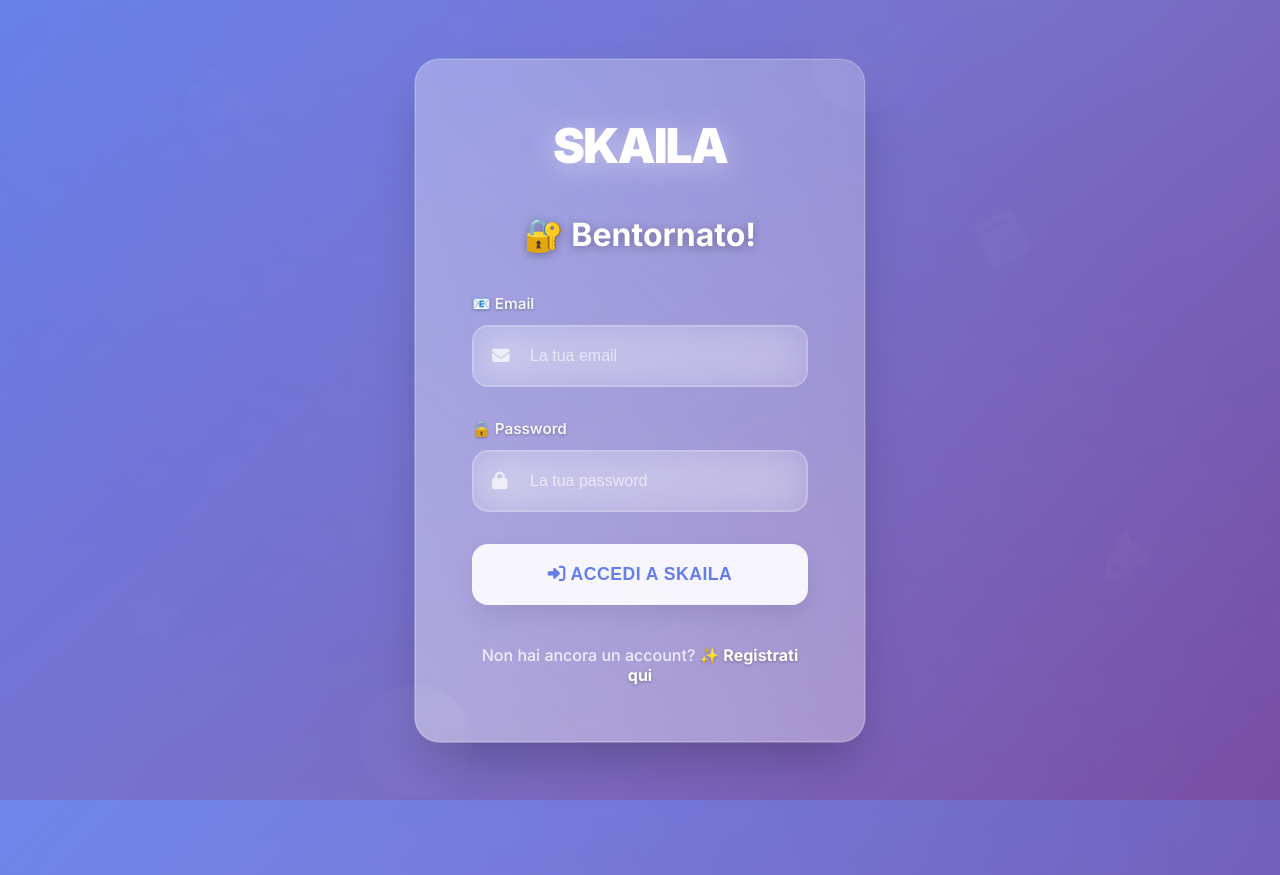
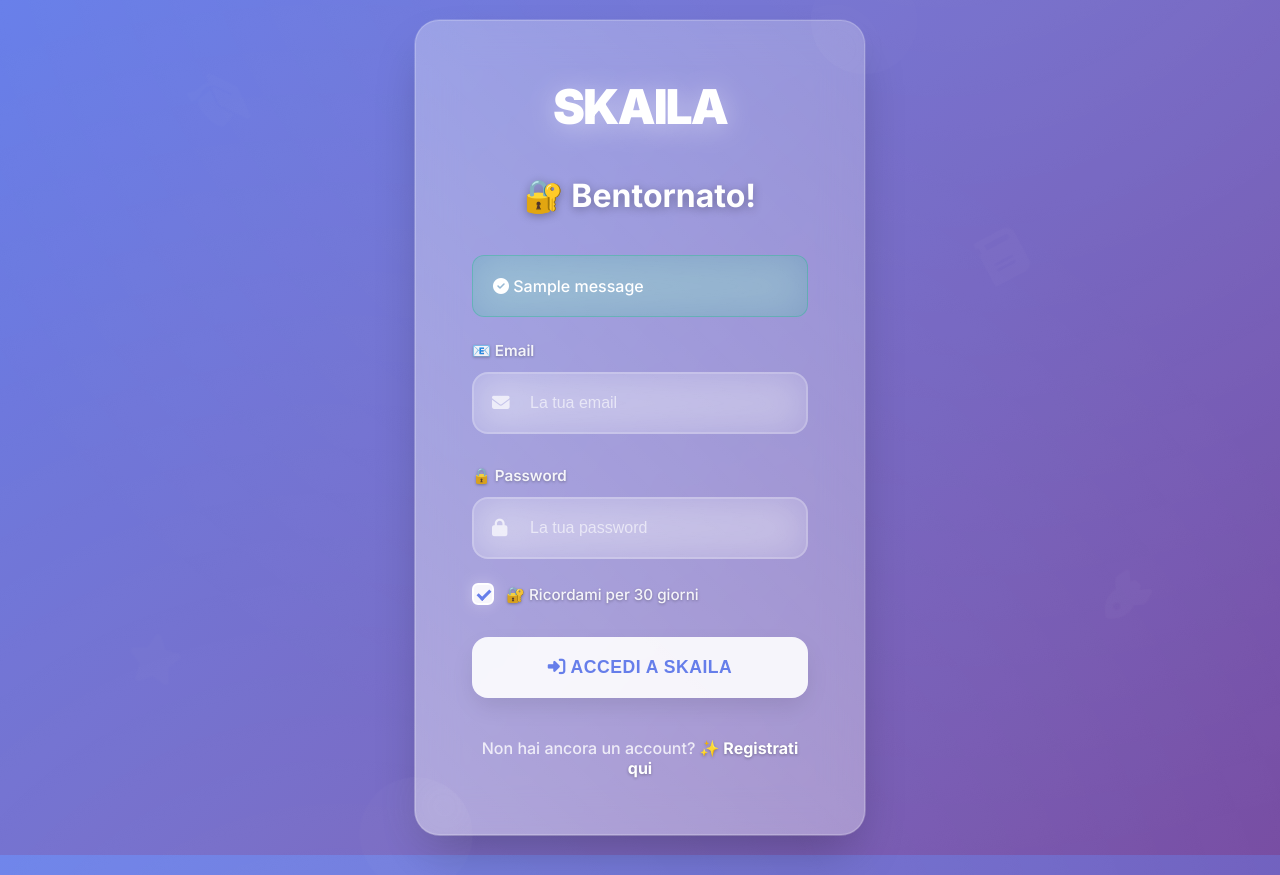
Before and after one commit to djsoulspotti-ops/Skajla, a Flask app: page /login in a window 1280 px wide; the page is wider, and only the part inside the window is pictured. Shown: the top 875 px of that part. Run offline with Flask 3, Linux system fonts and the light colour scheme; tables that the repository leaves empty hold one stand-in row (values such as "Sample post"); one stand-in notice (Sample message) is shown.

Commit message:
Improve login system with remember me and lockout protection
Add "remember me" functionality to sessions with configurable lifetimes (30 days if checked, 1 day otherwise) and implement account lockout protection after multiple failed login attempts.

Replit-Commit-Author: Agent
Replit-Commit-Session-Id: 1e1da9da-73c0-4b85-8375-d54c0e5aa000
Replit-Commit-Checkpoint-Type: intermediate_checkpoint
Replit-Commit-Screenshot-Url: https://storage.googleapis.com/screenshot-production-us-central1/e66c4a06-a7bb-4df3-8b1d-19060554ebd1/1e1da9da-73c0-4b85-8375-d54c0e5aa000/RnkDdPu

```diff
--- a/routes/auth_routes.py
+++ b/routes/auth_routes.py
@@ -20,8 +20,20 @@ def login():
     if request.method == 'POST':
         email = request.form.get('email', '').strip()
         password = request.form.get('password', '')
+        remember_me = request.form.get('remember_me') == 'on'
 
-        print(f"🔐 Login attempt: {email}")
+        print(f"🔐 Login attempt: {email} (Remember: {remember_me})")
+
+        # Verifica lockout
+        if auth_service.is_locked_out(email):
+            import time
+            last_attempt = auth_service.login_attempts.get(email, {}).get('last_attempt', 0)
+            time_since_last_attempt = time.time() - last_attempt
+            time_remaining = max(0, auth_service.lockout_duration - time_since_last_attempt)
+            minutes_left = max(1, int(time_remaining / 60))  # Minimo 1 minuto per evitare confusione
+            flash(f'⚠️ Troppi tentativi falliti. Riprova tra {minutes_left} minuti.', 'error')
+            print(f"🔒 Login locked out: {email} - {minutes_left} minuti rimanenti")
+            return render_template('login.html')
 
         # Verifica credenziali
         user = auth_service.authenticate_user(email, password)
@@ -39,16 +51,28 @@ def login():
             session['avatar'] = user.get('avatar', 'default.jpg')
             session['scuola_id'] = user.get('scuola_id')
             session['classe_id'] = user.get('classe_id')
+
+            # Gestione Remember Me: 30 giorni se attivo, 1 giorno altrimenti
             session.permanent = True
+            if remember_me:
+                from datetime import timedelta
+                from flask import current_app
+                current_app.permanent_session_lifetime = timedelta(days=30)
+                print(f"✅ Remember Me attivo: sessione 30 giorni")
+            else:
+                from datetime import timedelta
+                from flask import current_app
+                current_app.permanent_session_lifetime = timedelta(days=1)
 
             # Aggiorna gamification
             gamification_system.update_streak(user['id'])
             gamification_system.award_xp(user['id'], 'login_daily', description="Login giornaliero")
 
+            flash(f'👋 Bentornato, {user["nome"]}!', 'success')
             return redirect('/dashboard')
         else:
             print(f"❌ Login failed: {email}")
-            flash('Email o password errati. Verifica le credenziali.', 'error')
+            flash('❌ Email o password errati. Controlla le credenziali e riprova.', 'error')
 
     return render_template('login.html')
 
--- a/templates/login.html
+++ b/templates/login.html
@@ -271,6 +271,107 @@
             border-bottom: 2px solid white;
         }
 
+        /* Remember Me Checkbox */
+        .remember-me-group {
+            margin-bottom: 2rem;
+            margin-top: -0.5rem;
+        }
+
+        .remember-me-label {
+            display: flex;
+            align-items: center;
+            cursor: pointer;
+            color: rgba(255, 255, 255, 0.9);
+            font-weight: 500;
+            font-size: 0.95rem;
+            transition: all 0.3s ease;
+        }
+
+        .remember-me-label:hover {
+            color: white;
+            text-shadow: 0 0 10px rgba(255,255,255,0.5);
+        }
+
+        .remember-me-label input[type="checkbox"] {
+            position: absolute;
+            opacity: 0;
+            cursor: pointer;
+            height: 0;
+            width: 0;
+        }
+
+        .checkmark {
+            position: relative;
+            display: inline-block;
+            height: 22px;
+            width: 22px;
+            background-color: rgba(255, 255, 255, 0.1);
+            border: 2px solid rgba(255, 255, 255, 0.3);
+            border-radius: 6px;
+            margin-right: 12px;
+            transition: all 0.3s cubic-bezier(0.4, 0, 0.2, 1);
+            backdrop-filter: var(--blur);
+        }
+
+        .remember-me-label:hover .checkmark {
+            background-color: rgba(255, 255, 255, 0.15);
+            border-color: rgba(255, 255, 255, 0.5);
+            transform: scale(1.05);
+        }
+
+        .remember-me-label input:checked ~ .checkmark {
+            background-color: rgba(255, 255, 255, 0.9);
+            border-color: white;
+            box-shadow: 0 0 15px rgba(255,255,255,0.3);
+        }
+
+        .checkmark:after {
+            content: "";
+            position: absolute;
+            display: none;
+        }
+
+        .remember-me-label input:checked ~ .checkmark:after {
+            display: block;
+        }
+
+        .remember-me-label .checkmark:after {
+            left: 6px;
+            top: 2px;
+            width: 5px;
+            height: 10px;
+            border: solid var(--primary);
+            border-width: 0 3px 3px 0;
+            transform: rotate(45deg);
+        }
+
+        .remember-text {
+            user-select: none;
+        }
+
+        .success {
+            color: white;
+            background: rgba(16, 185, 129, 0.2);
+            backdrop-filter: var(--blur);
+            padding: 1.25rem;
+            border-radius: 12px;
+            margin-bottom: 1.5rem;
+            border: 1px solid rgba(16, 185, 129, 0.3);
+            font-weight: 500;
+            animation: slideInDown 0.5s ease-out;
+        }
+
+        @keyframes slideInDown {
+            from {
+                opacity: 0;
+                transform: translateY(-20px);
+            }
+            to {
+                opacity: 1;
+                transform: translateY(0);
+            }
+        }
+
         /* Decorative Elements */
         .login-container::before {
             content: '';
@@ -372,11 +473,20 @@
         <div class="logo">SKAILA</div>
         <h1>🔐 Bentornato!</h1>
 
-        {% if error %}
-        <div class="error">
-            <i class="fas fa-exclamation-triangle"></i> {{ error }}
-        </div>
-        {% endif %}
+        {% with messages = get_flashed_messages(with_categories=true) %}
+            {% if messages %}
+                {% for category, message in messages %}
+                    <div class="{{ category }}">
+                        {% if category == 'error' %}
+                            <i class="fas fa-exclamation-triangle"></i>
+                        {% elif category == 'success' %}
+                            <i class="fas fa-check-circle"></i>
+                        {% endif %}
+                        {{ message }}
+                    </div>
+                {% endfor %}
+            {% endif %}
+        {% endwith %}
 
         <form method="POST">
             <input type="hidden" name="csrf_token" value="{{ csrf_token() }}">
@@ -389,7 +499,7 @@
                 <label for="email">📧 Email</label>
                 <div class="input-wrapper">
                     <i class="input-icon fas fa-envelope"></i>
-                    <input type="email" id="email" name="email" placeholder="La tua email" required>
+                    <input type="email" id="email" name="email" placeholder="La tua email" autocomplete="email" required>
                 </div>
             </div>
 
@@ -397,8 +507,16 @@
                 <label for="password">🔒 Password</label>
                 <div class="input-wrapper">
                     <i class="input-icon fas fa-lock"></i>
-                    <input type="password" id="password" name="password" placeholder="La tua password" required>
+                    <input type="password" id="password" name="password" placeholder="La tua password" autocomplete="current-password" required>
                 </div>
+            </div>
+
+            <div class="form-group remember-me-group">
+                <label class="remember-me-label">
+                    <input type="checkbox" name="remember_me" id="remember_me" checked>
+                    <span class="checkmark"></span>
+                    <span class="remember-text">🔐 Ricordami per 30 giorni</span>
+                </label>
             </div>
 
             <button type="submit" class="btn">
```
